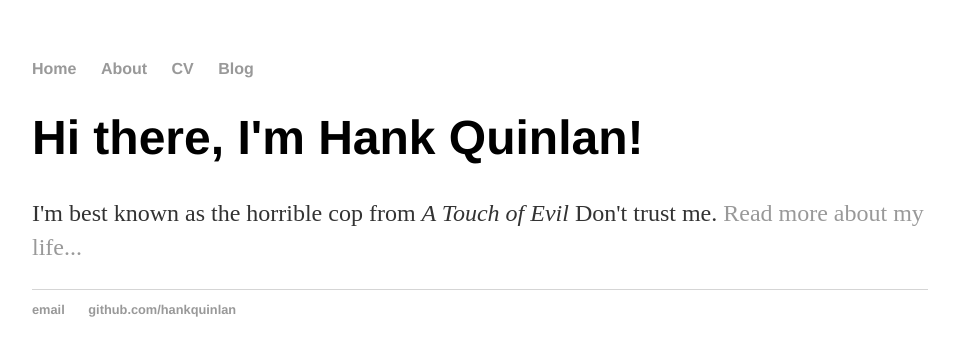
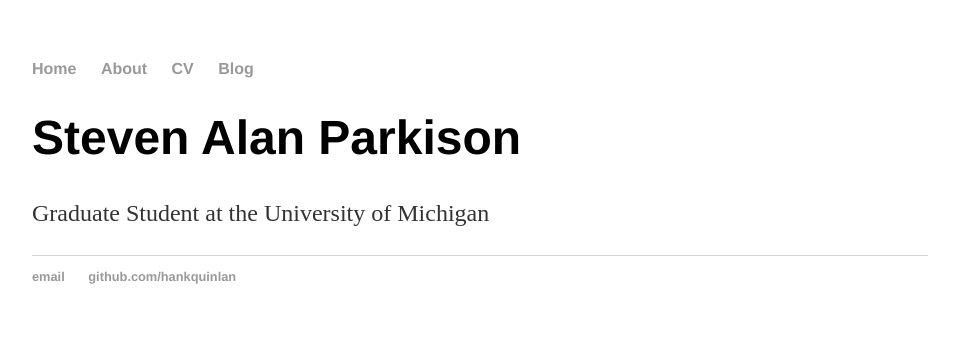
Before and after one commit to saparkison/saparkison.github.io, a Jekyll site: the page built from index.html, in a window 1280 px wide. Shown: the top 356 px of the page, without its empty margins (160-1119 px from the left). Built offline with Jekyll 4.4.1, drawn with Linux system fonts in a browser that asks for light colours.

Commit message:
Update index.html

```diff
--- a/index.html
+++ b/index.html
@@ -1,8 +1,8 @@
 ---
 layout: default
-title: Hank Quinlan, Horrible Cop
+title: saparkison
 ---
 <div class="blurb">
-	<h1>Hi there, I'm Hank Quinlan!</h1>
-	<p>I'm best known as the horrible cop from <em>A Touch of Evil</em> Don't trust me. <a href="/about">Read more about my life...</a></p>
+	<h1>Steven Alan Parkison</h1>
+	<p>Graduate Student at the University of Michigan</p>
 </div><!-- /.blurb -->
```
